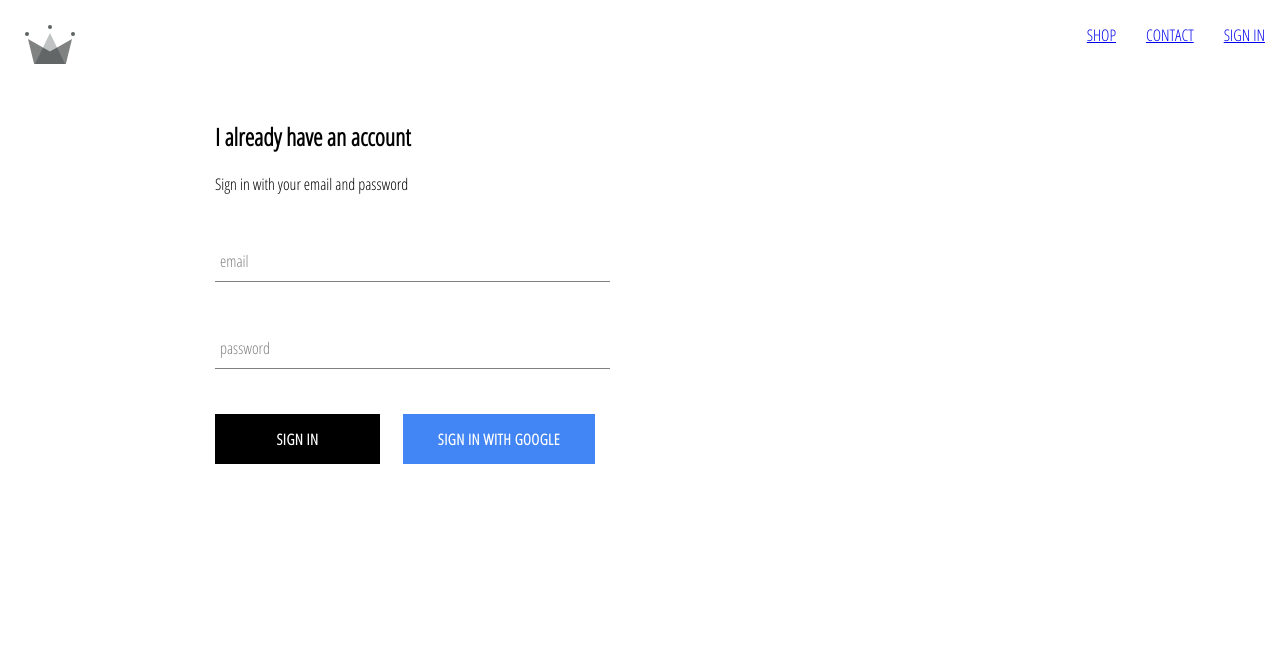
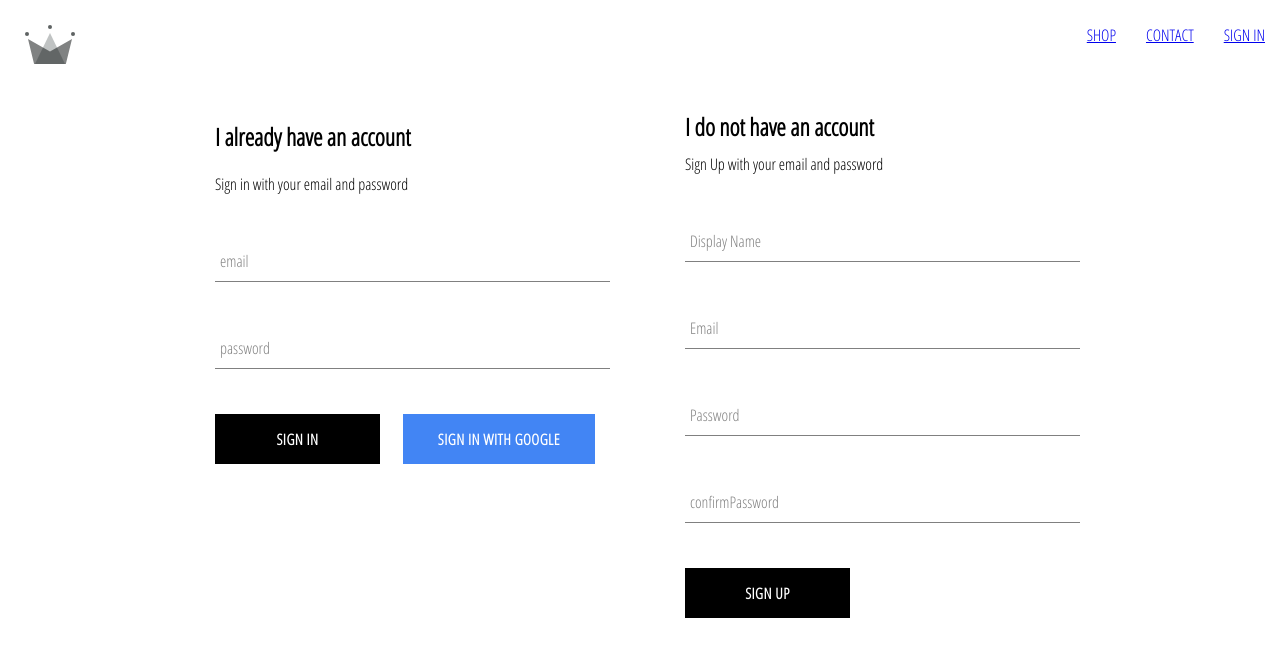
Before and after one commit to jrizza88/crown_clothing, a React (Create React App) app: page /signin in a window 1280 px wide. Shown: the top 656 px of the page. Built offline with nearby package versions, Linux system fonts and the light colour scheme; no server answers.

Commit message:
implemented firebase utils, included ability to store authenticated users in the firebase database

```diff
--- /dev/null
+++ b/src/Components/SignUp/SignUp.js
@@ -0,0 +1,99 @@
+import React from 'react';
+import FormInput from "../FormInput/FormInput";
+import CustomButton from "../CustomButton/CustomButton";
+
+import { auth, createUserProfileDocument } from "../../Firebase/firebase.utils";
+
+import './SignUp.scss';
+
+class SignUp extends React.Component{
+    constructor(){
+        super();
+        this.state = {
+            displayName: '',
+            email: '',
+            password: '',
+            confirmPassword: ''
+        }
+    }
+
+    handleSubmit = async event => {
+        event.preventDefault();
+        const {displayName, email, password, confirmPassword} = this.state;
+
+        if (password !== confirmPassword){
+            alert('Passwords do not match!')
+            return;
+        }
+
+        try {
+        const { user } = await auth.createUserWithEmailAndPassword(email, password);
+           await createUserProfileDocument(user, {displayName});
+
+           this.setState({
+            displayName: '',
+            email: '',
+            password: '',
+            confirmPassword: ''
+           })
+        } catch (error) {
+            console.error(error)
+        }
+    }
+
+    handleChange = event => {
+        const {name, value} = event.target
+
+        this.setState({[name]: value})
+    }
+
+    render(){
+        const {displayName, email, password, confirmPassword} = this.state;
+        return (
+            <div className="sign-up">
+
+                <h2 className="title">
+                    I do not have an account
+                </h2>
+                <span>Sign Up with your email and password</span>
+                <form className='sign-up-form' onSubmit={this.handleSubmit}>
+                <FormInput
+                    type='text'
+                    name='displayName'
+                    value={displayName}
+                    onChange={this.handleChange}
+                    label='Display Name'
+                    required
+                />
+                <FormInput
+                    type='text'
+                    name='email'
+                    value={email}
+                    onChange={this.handleChange}
+                    label='Email'
+                    required
+                />
+                <FormInput
+                    type='text'
+                    name='password'
+                    value={password}
+                    onChange={this.handleChange}
+                    label='Password'
+                    required
+                />
+                <FormInput
+                    type='text'
+                    name='confirmPassword'
+                    value={confirmPassword}
+                    onChange={this.handleChange}
+                    label='confirmPassword'
+                    required
+                />
+                <CustomButton type='submit'>Sign Up </CustomButton>
+                </form>
+            </div>
+        )
+    }
+}
+
+export default SignUp;
--- /dev/null
+++ b/src/Components/SignUp/SignUp.scss
@@ -0,0 +1,9 @@
+.sign-up {
+    display: flex;
+    flex-direction: column;
+    width: 380px;
+
+    .title {
+      margin: 10px 0;
+    }
+  }
--- a/src/Pages/SignIn-and-SignUp/SignInAndSignUpPage.js
+++ b/src/Pages/SignIn-and-SignUp/SignInAndSignUpPage.js
@@ -1,11 +1,13 @@
 import React from 'react';
 import SignIn from "../../Components/SignIn/SignIn";
+import SignUp from "../../Components/SignUp/SignUp";
 
 import './SignInAndSignUp.scss';
 
 const SignInAndSignUpPage = () => (
     <div className="sign-in-and-sign-up">
         < SignIn />
+        < SignUp />
     </div>
 )
 
```
Also changed, not shown: src/App.js (+0 -8 lines).
